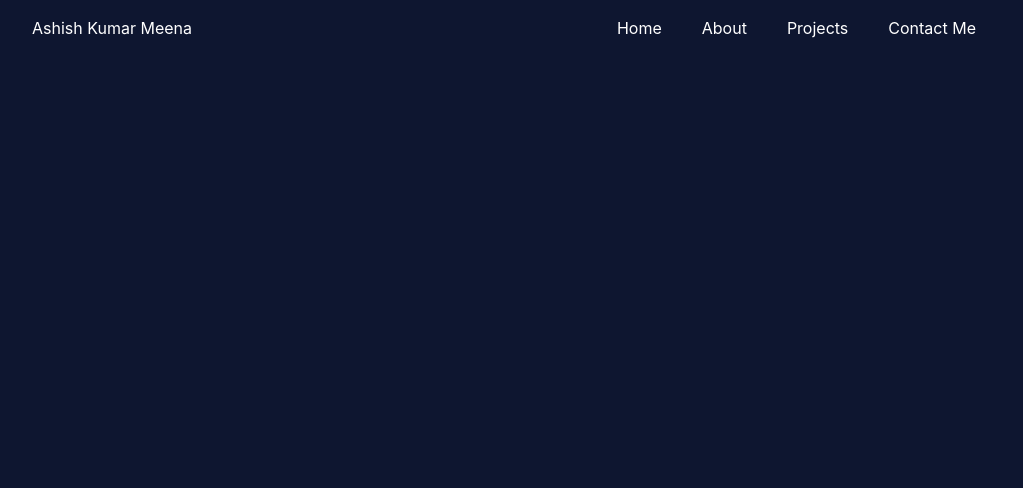
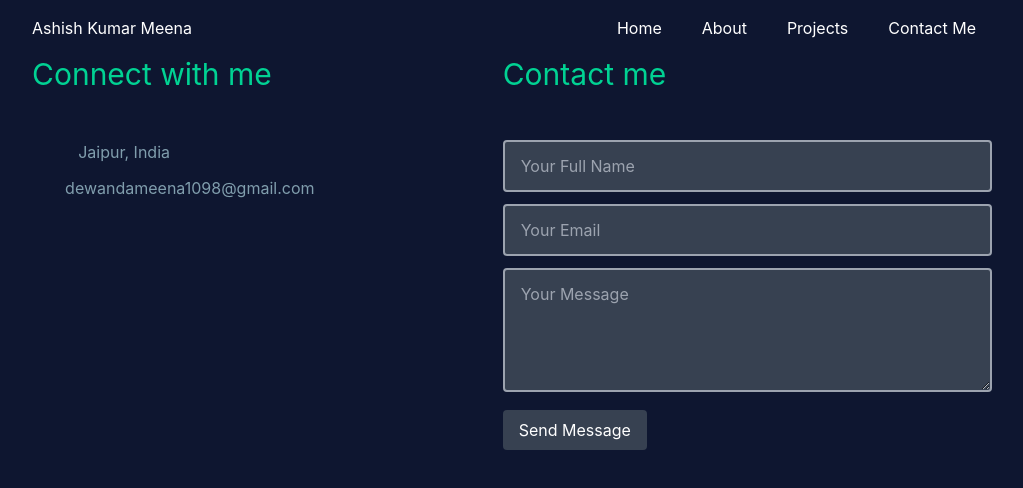
Before and after one commit to ashish297/myPortfolio, a React (Create React App) app: page / in a window 1280 px wide. Shown: the top 488 px of the page, without its empty margins (128-1151 px from the left). Built offline with nearby package versions, Linux system fonts and the light colour scheme.

Commit message:
footer completed..

```diff
--- a/src/App.js
+++ b/src/App.js
@@ -1,10 +1,12 @@
 import './App.css';
 import Navbar from './Components/Navbar';
+import Footer from './Components/Footer';
 
 function App() {
   return (
     <div className='bg-[#0e1630] h-screen'>
       <Navbar />
+      <Footer />
     </div>
   );
 }
--- /dev/null
+++ b/src/Components/Footer.js
@@ -0,0 +1,64 @@
+import React from "react";
+
+const Footer = () => {
+  return (
+    <>
+      <div className="container mx-auto px-8 max-w-screen-lg text-white grid grid-flow-col items-start ">
+        <div>
+          <div className="mb-12 text-[#01d293] text-3xl">Connect with me</div>
+          <div className="mb-3 text-[#809EAD] grid grid-flow-col items-center">
+            <i className="text-[#01d293] mr-4 text-1xl grid col-span-1 ">
+              <ion-icon name="location-outline"></ion-icon>
+            </i>
+            <span className="grid col-span-11">Jaipur, India</span>
+          </div>
+          <div className="mb-3 text-[#809EAD] grid grid-flow-col items-center">
+            <i className="text-[#01d293] mr-4 text-1xl  ">
+              <ion-icon name="mail-outline"></ion-icon>
+            </i>
+            <span className="grid col-span-11 hover:text-[#01d293] cursor-pointer transition duration-300">
+              dewandameena1098@gmail.com
+            </span>
+          </div>
+        </div>
+
+        <div className="">
+          <div className="mb-12 text-[#01d293] text-3xl">Contact me</div>
+          <div>
+            <form action="">
+              <div className="">
+                <input
+                  className="appearance-none outline-none bg-gray-700 w-full focus:bg-gray-700 text-gray-300 border-2 border-gray-400 focus:border-[#01d293] py-3 px-4 mb-3 rounded"
+                  type="text"
+                  placeholder="Your Full Name"
+                />
+              </div>
+              <div>
+                <input
+                  className="appearance-none outline-none bg-gray-700 w-full focus:bg-gray-700 text-gray-300 border-2 border-gray-400 focus:border-[#01d293] py-3 px-4 mb-3 rounded"
+                  type="text"
+                  placeholder="Your Email"
+                />
+              </div>
+              <div>
+                <textarea
+                  className="appearance-none outline-none bg-gray-700 w-full focus:bg-gray-700 text-gray-300 border-2 border-gray-400 focus:border-[#01d293] py-3 px-4 mb-3 rounded"
+                  rows="4"
+                  type="text"
+                  placeholder="Your Message"
+                />
+              </div>
+              <div className=" ">
+                <button className="bg-gray-700 hover:bg-[#01d293] transition ease-in-out duration-700 text-white py-2 px-4 rounded">
+                  Send Message
+                </button>
+              </div>
+            </form>
+          </div>
+        </div>
+      </div>
+    </>
+  );
+};
+
+export default Footer;
```
